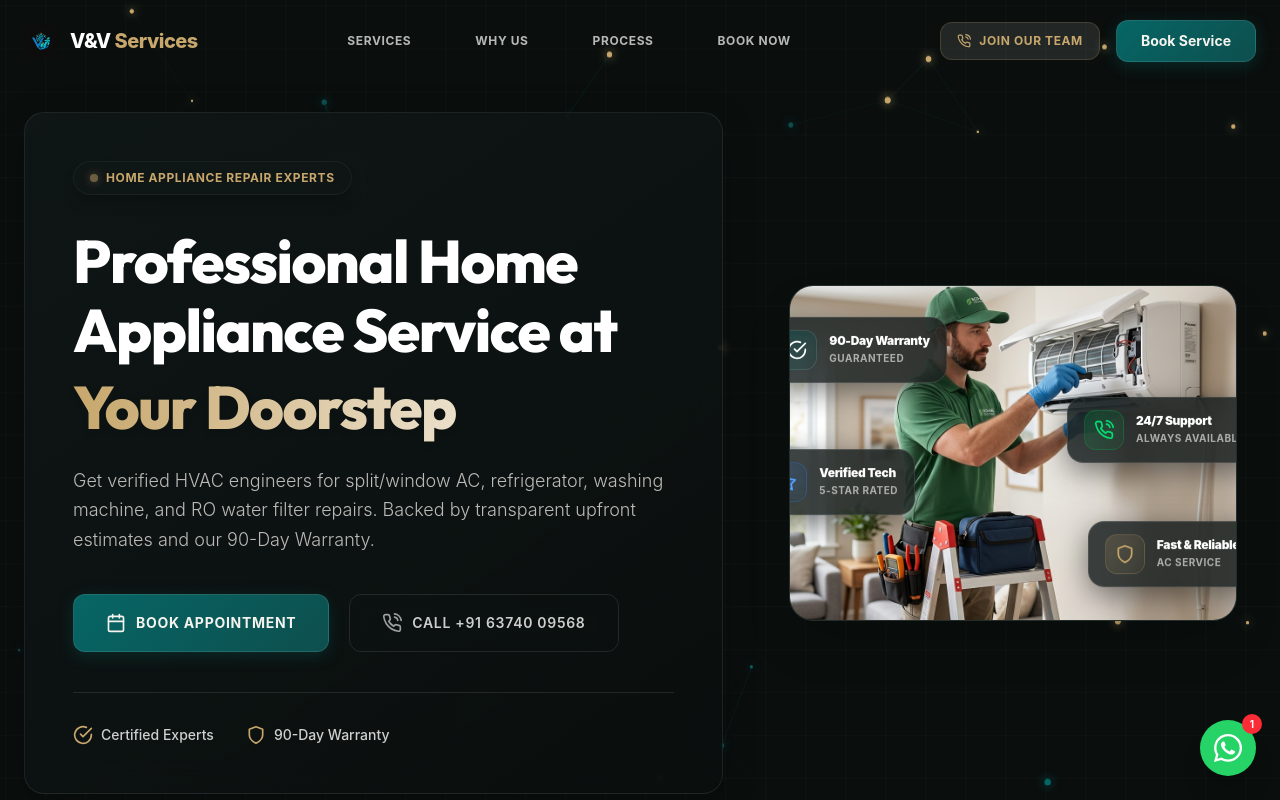
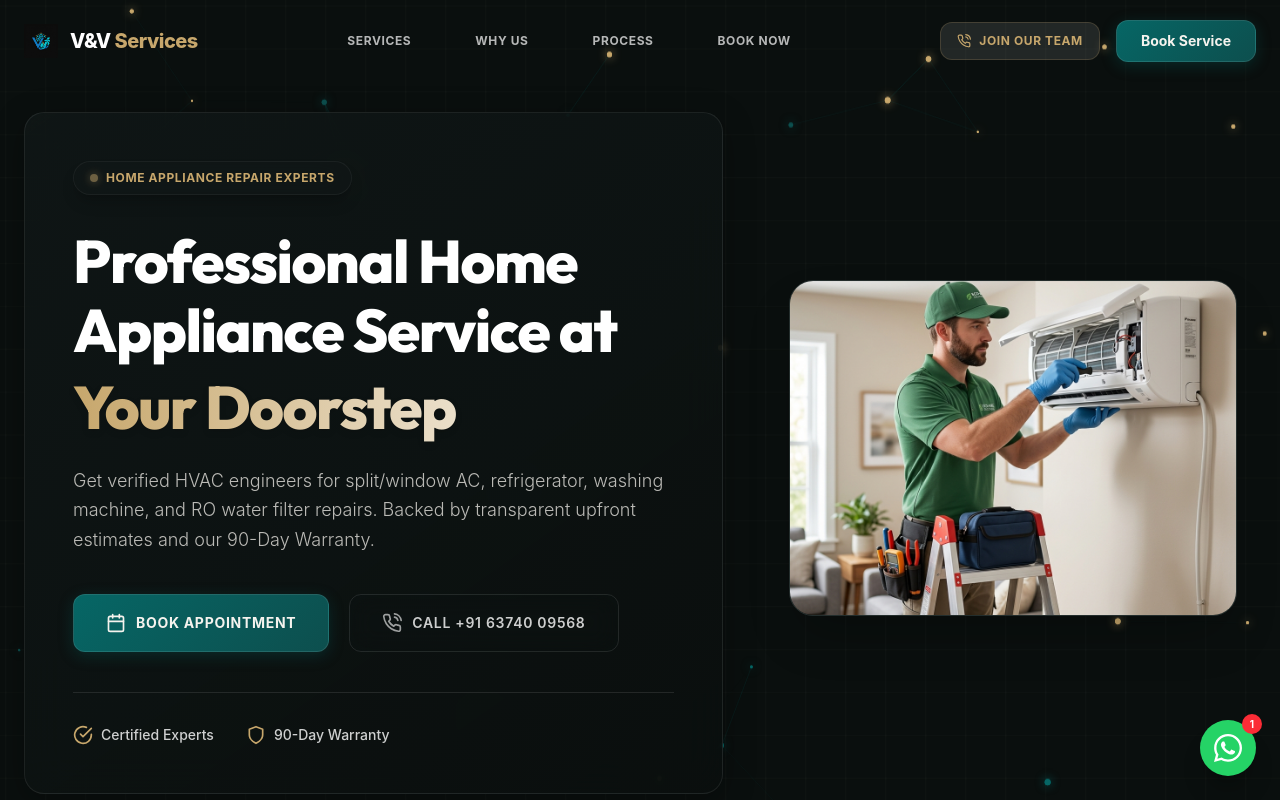
Before and after one commit to bhuvanesh-1703/Ac-Service-Website, a React (Vite) app in the folder frontend/: page / in a window 1280 px wide. Shown: the top 800 px of the page. Built offline with nearby package versions, Linux system fonts and the light colour scheme.

Commit message:
feat: create HeroSection component with animated text and service call-to-actions

```diff
--- a/frontend/src/pages/HeroSection.jsx
+++ b/frontend/src/pages/HeroSection.jsx
@@ -120,98 +120,22 @@ const HeroSection = () => {
         </motion.div>
 
         <motion.div
-          initial={{ opacity: 0, scale: 0.95 }}
-          animate={{ opacity: 1, scale: 1 }}
-          transition={{ duration: 0.8, ease: "easeOut" }}
+          initial={{ opacity: 0, scale: 0.95, y: 10 }}
+          animate={{ opacity: 1, scale: 1, y: [-5, 5, -5] }}
+          transition={{
+            opacity: { duration: 0.8, ease: "easeOut" },
+            scale: { duration: 0.8, ease: "easeOut" },
+            y: { repeat: Infinity, duration: 6, ease: "easeInOut", delay: 0.8 }
+          }}
           className="lg:col-span-5 relative w-full flex items-center justify-center"
         >
-          <div className="relative w-full max-w-md aspect-[4/3] rounded-3xl overflow-hidden shadow-2xl border border-border-subtle group">
+          <div className="relative w-full max-w-md aspect-[4/3] rounded-3xl overflow-hidden shadow-2xl border border-border-subtle">
             {/* Main Visual Image */}
             <img
               src="/ac_service_hero.png"
               alt="Professional AC Service Technician"
-              className="w-full h-full object-cover transition-transform duration-1000 group-hover:scale-105"
+              className="w-full h-full object-cover"
             />
-
-            {/* Floating Card 1: Bottom Right - Fast & Reliable */}
-            <motion.div
-              initial={{ opacity: 0, x: 20 }}
-              animate={{ opacity: 1, x: 0 }}
-              transition={{ delay: 0.6, duration: 0.5 }}
-              className="animate-float flex items-center gap-3 bg-card-bg/80 backdrop-blur-xl px-4 py-3 rounded-2xl shadow-[0_8px_30px_rgb(0,0,0,0.5)] border border-white/10 absolute bottom-6 right-[-20px] z-10 max-w-[220px]"
-            >
-              <div className="w-10 h-10 rounded-xl bg-gradient-to-br from-secondary-yellow/20 to-secondary-yellow/5 text-secondary-yellow flex items-center justify-center shadow-inner border border-secondary-yellow/20">
-                <FiShield className="w-5 h-5 stroke-[2]" />
-              </div>
-              <div className="flex flex-col">
-                <span className="text-xs font-black text-white tracking-tight">
-                  Fast & Reliable
-                </span>
-                <span className="text-[10px] text-white/60 font-bold mt-0.5 uppercase tracking-wider">
-                  AC Service
-                </span>
-              </div>
-            </motion.div>
-
-            {/* Floating Card 2: Top Left - 90-Day Warranty */}
-            <motion.div
-              initial={{ opacity: 0, x: -20 }}
-              animate={{ opacity: 1, x: 0 }}
-              transition={{ delay: 0.8, duration: 0.5 }}
-              className="animate-float-delayed flex items-center gap-3 bg-card-bg/80 backdrop-blur-xl px-4 py-3 rounded-2xl shadow-[0_8px_30px_rgb(0,0,0,0.5)] border border-white/10 absolute top-8 left-[-30px] z-10 max-w-[220px]"
-            >
-              <div className="w-10 h-10 rounded-xl bg-gradient-to-br from-primary-maroon/40 to-primary-maroon/10 text-white flex items-center justify-center shadow-inner border border-white/10">
-                <FiCheckCircle className="w-5 h-5 stroke-[2]" />
-              </div>
-              <div className="flex flex-col">
-                <span className="text-xs font-black text-white tracking-tight">
-                  90-Day Warranty
-                </span>
-                <span className="text-[10px] text-white/60 font-bold mt-0.5 uppercase tracking-wider">
-                  Guaranteed
-                </span>
-              </div>
-            </motion.div>
-
-            {/* Floating Card 3: Bottom Left - Verified Technician */}
-            <motion.div
-              initial={{ opacity: 0, y: 20 }}
-              animate={{ opacity: 1, y: 0 }}
-              transition={{ delay: 1.0, duration: 0.5 }}
-              className="animate-float flex items-center gap-3 bg-card-bg/80 backdrop-blur-xl px-4 py-3 rounded-2xl shadow-[0_8px_30px_rgb(0,0,0,0.5)] border border-white/10 absolute bottom-24 left-[-40px] z-10 max-w-[220px]"
-            >
-              <div className="w-10 h-10 rounded-xl bg-gradient-to-br from-blue-500/20 to-blue-500/5 text-blue-400 flex items-center justify-center shadow-inner border border-blue-500/20">
-                <FiStar className="w-5 h-5 stroke-[2] fill-blue-500/20" />
-              </div>
-              <div className="flex flex-col">
-                <span className="text-xs font-black text-white tracking-tight">
-                  Verified Tech
-                </span>
-                <span className="text-[10px] text-white/60 font-bold mt-0.5 uppercase tracking-wider">
-                  5-Star Rated
-                </span>
-              </div>
-            </motion.div>
-
-            {/* Floating Card 4: Top Right - 24/7 Support */}
-            <motion.div
-              initial={{ opacity: 0, y: -20 }}
-              animate={{ opacity: 1, y: 0 }}
-              transition={{ delay: 1.2, duration: 0.5 }}
-              className="animate-float-delayed flex items-center gap-3 bg-card-bg/80 backdrop-blur-xl px-4 py-3 rounded-2xl shadow-[0_8px_30px_rgb(0,0,0,0.5)] border border-white/10 absolute top-28 right-[-25px] z-10 max-w-[220px]"
-            >
-              <div className="w-10 h-10 rounded-xl bg-gradient-to-br from-green-500/20 to-green-500/5 text-green-400 flex items-center justify-center shadow-inner border border-green-500/20">
-                <FiPhoneCall className="w-5 h-5 stroke-[2]" />
-              </div>
-              <div className="flex flex-col">
-                <span className="text-xs font-black text-white tracking-tight">
-                  24/7 Support
-                </span>
-                <span className="text-[10px] text-white/60 font-bold mt-0.5 uppercase tracking-wider">
-                  Always Available
-                </span>
-              </div>
-            </motion.div>
           </div>
         </motion.div>
       </div>
```
